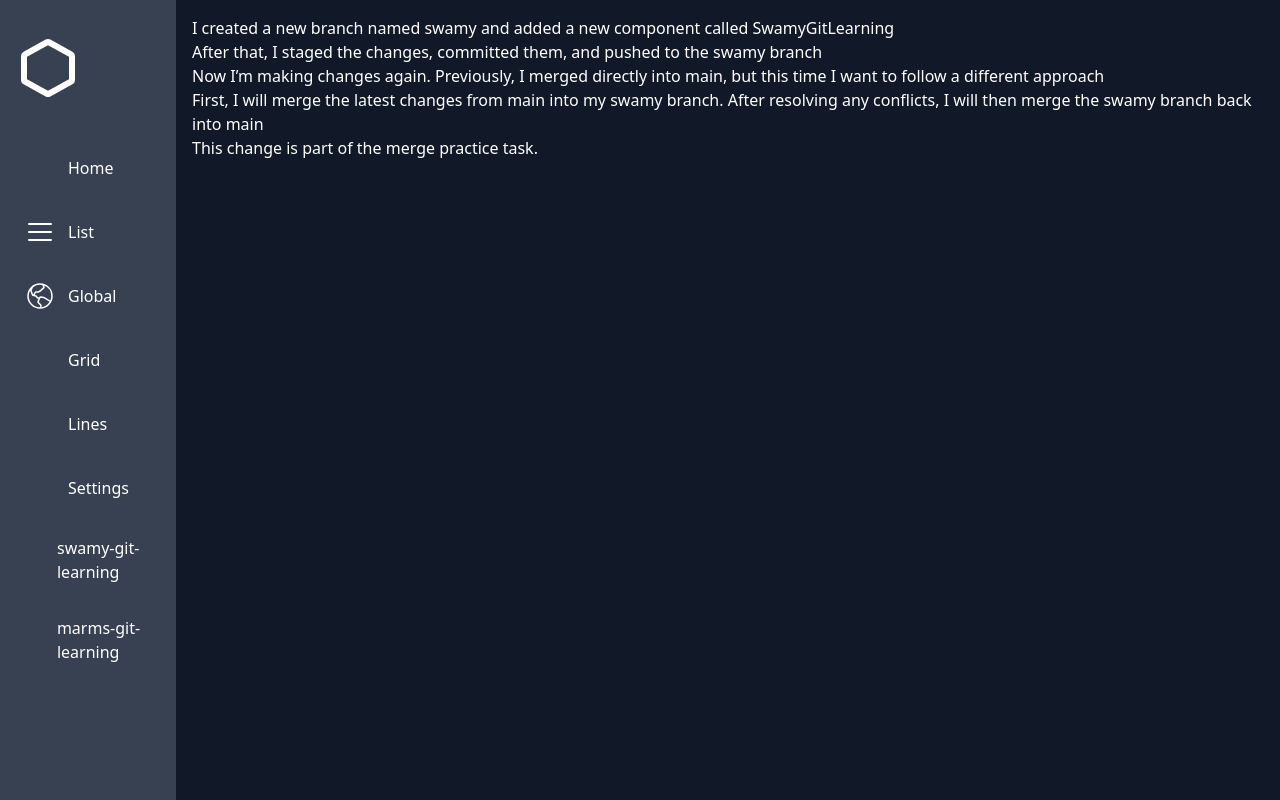
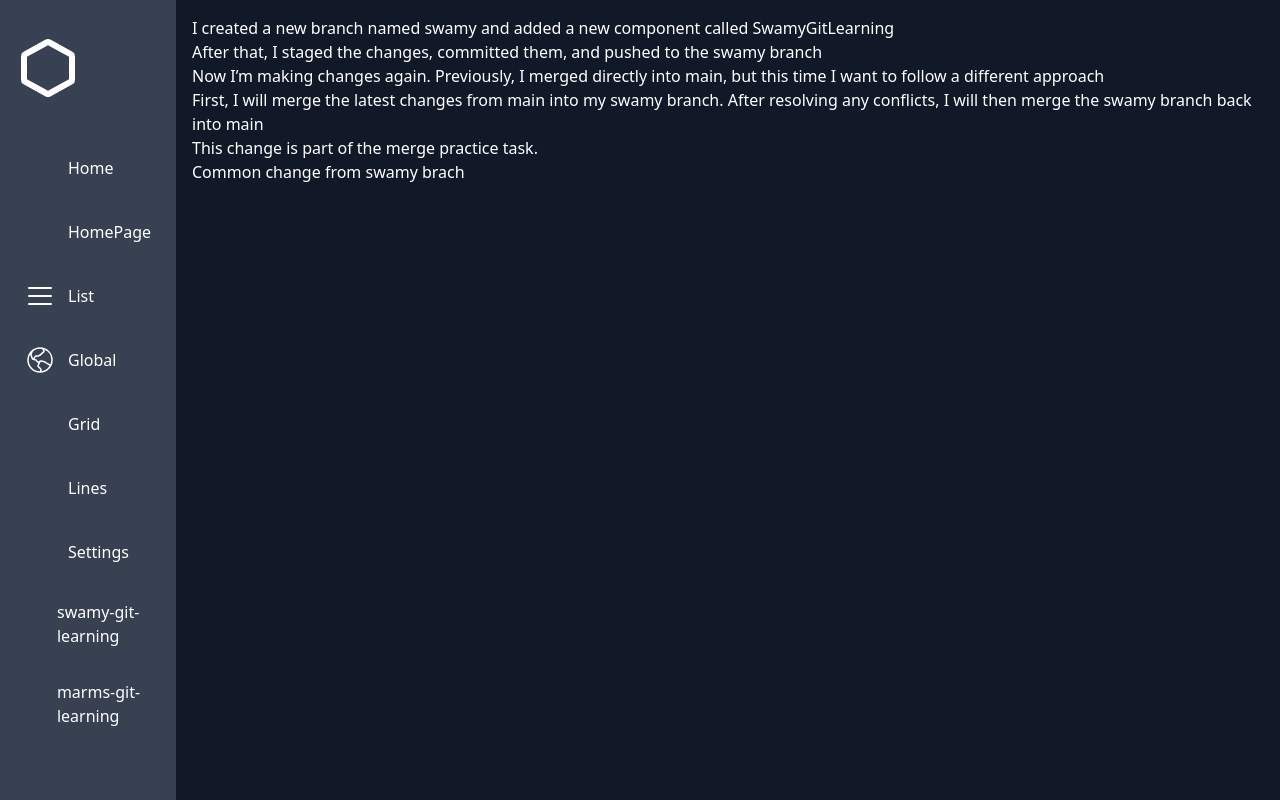
Before and after one commit to Swamynaiduryali/chatbotapplication, a React (Create React App) app: page /swamy-git-learning in a window 1280 px wide. Built offline with nearby package versions, Linux system fonts and the light colour scheme; some icons are missing; the HTML template or start-up script is replaced by a standard one.

Commit message:
Added a paragraph statement: Common change from swamy branch

```diff
--- a/src/App.tsx
+++ b/src/App.tsx
@@ -9,6 +9,7 @@ import { Settings } from "./Components/Settings";
 import { Steps } from "./Components/Steps";
 import { SwamyGitLearning } from "./Components/SwamyGitLearning";
 import { MarmsGitLearning } from "./Components/MarmsGitLearning";
+import { HomePage } from "./Components/HomePage";
 
 function App() {
   return (
@@ -17,6 +18,7 @@ function App() {
         {/* Routes with Sidebar */}
         <Route path="/" element={<Index />}>
           <Route path="home" element={<Home />} />
+          <Route path="homepage" element={<HomePage />} />
           <Route path="list" element={<List />} />
           <Route path="global" element={<Global />} />
           <Route path="grid" element={<Grid />} />
--- /dev/null
+++ b/src/Components/HomePage.tsx
@@ -0,0 +1,5 @@
+export const HomePage : React.FC= () => {
+  return (
+    <div>Welcome to our collaborative blog platform, built and maintained by the Swamy team!</div>
+  )
+}
--- a/src/Components/SwamyGitLearning.tsx
+++ b/src/Components/SwamyGitLearning.tsx
@@ -11,6 +11,7 @@ export const SwamyGitLearning: React.FC = () => {
             <p>First, I will merge the latest changes from main into my swamy branch.
                 After resolving any conflicts, I will then merge the swamy branch back into main</p>
             <p>This change is part of the merge practice task.</p>
+            <p>Common change from swamy brach</p>
         </div>
     )
 }
--- a/src/Components/index.tsx
+++ b/src/Components/index.tsx
@@ -14,6 +14,7 @@ export const Index: React.FC = () => {
 
   const menuItems: MenuItem[] = [
     { label: "Home", icon: "mdi:home", path: "/home" },
+    { label: "HomePage", icon: "mdi:home-circle", path: "/homepage" },
     { label: "List", icon: "ph:list", path: "/list" },
     { label: "Global", icon: "ph:globe-hemisphere-west-light", path: "/global" },
     { label: "Grid", icon: "bi:grid-1x2", path: "/grid" },
```
